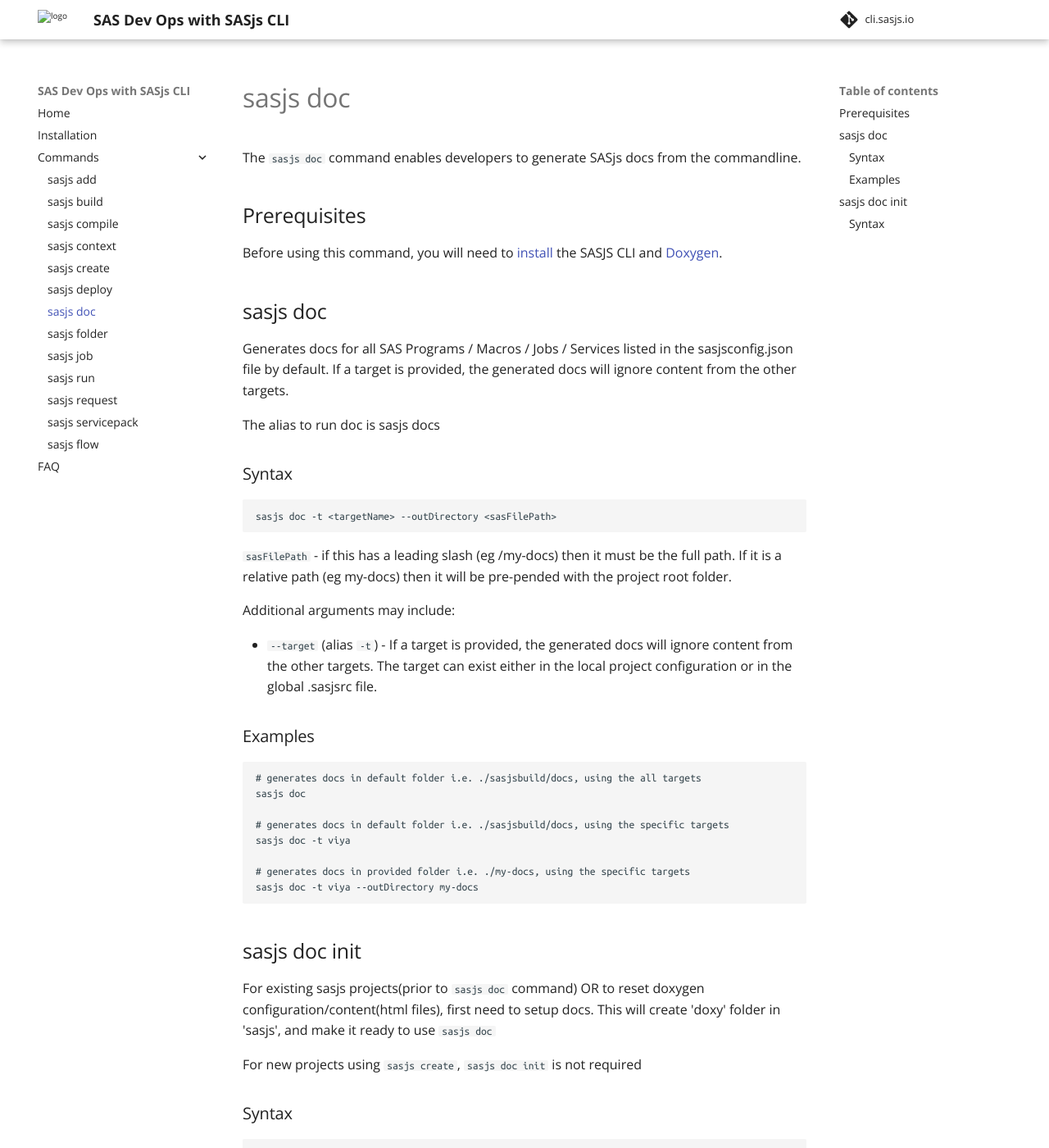
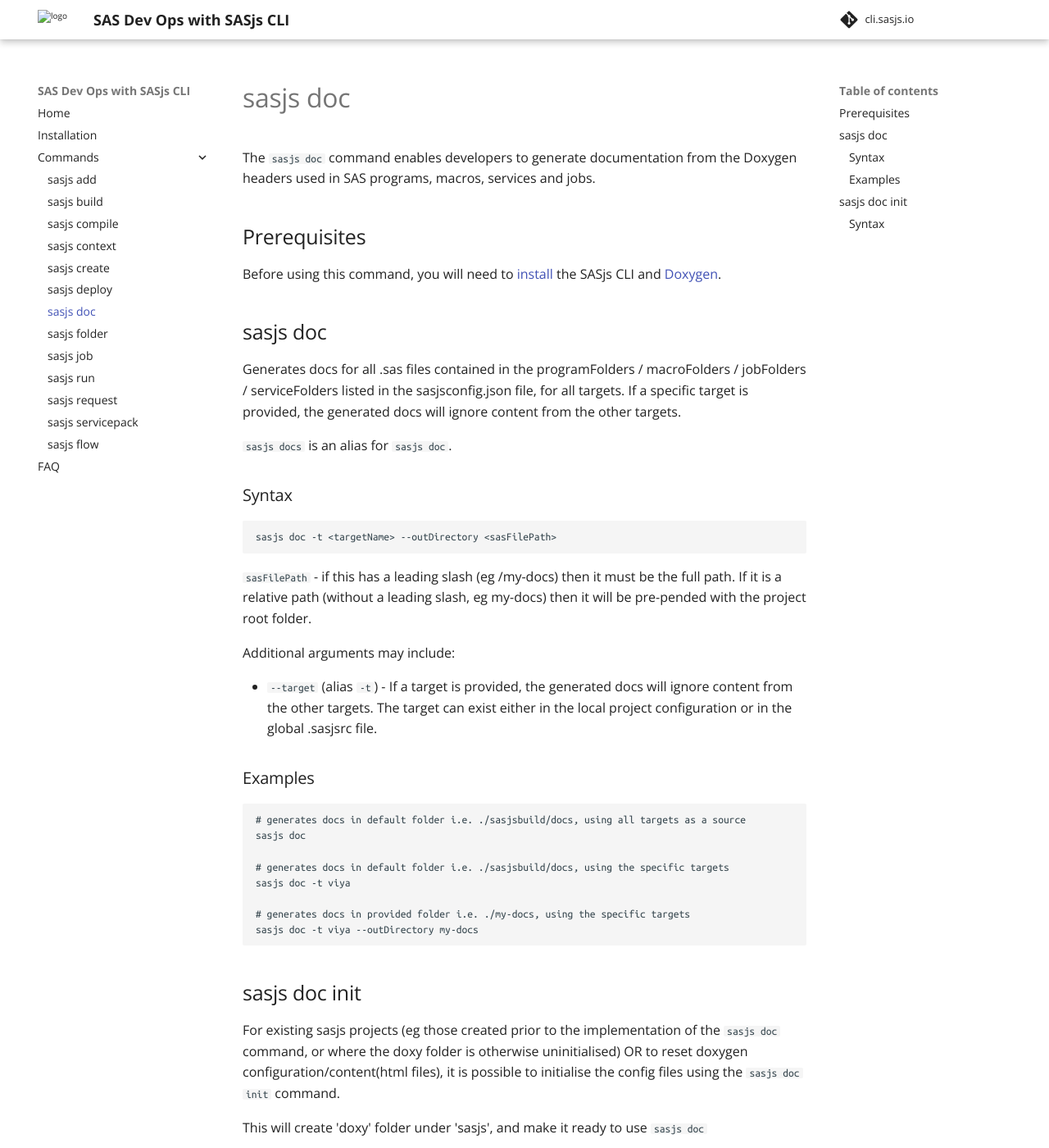
Before and after one commit to sasjs/cli.sasjs.io, an MkDocs documentation site: the page built from docs/doc.md, in a window 1280 px wide and 1400 px high. Shown: the whole window at 82% size. Built offline with MkDocs 1.6.1 and Material for MkDocs 9.7.7, drawn with Linux system fonts in a browser that asks for light colours; some of the changed text lies outside the part shown.

Commit message:
Update doc.md

````diff
--- a/docs/doc.md
+++ b/docs/doc.md
@@ -1,22 +1,22 @@
 ---
 layout: article
 title: Generate sasjs docs from the commandline
-description: The SASjs CLI allows you generate SASjs docs direclty from the command line using Doxygen
+description: Generate documentation for your SAS Data Science projects and SAS backend using the `sasjs doc` commmand and Doxygen
 ---
 
 # sasjs doc
 
-The `sasjs doc` command enables developers to generate SASjs docs from the commandline.
+The `sasjs doc` command enables developers to generate documentation from the Doxygen headers used in SAS programs, macros, services and jobs.
 
 ## Prerequisites
 
-Before using this command, you will need to [install](/installation) the SASJS CLI and [Doxygen](https://www.doxygen.nl/download.html#srcbin).
+Before using this command, you will need to [install](/installation) the SASjs CLI and [Doxygen](https://www.doxygen.nl/download.html#srcbin).
 
 ## sasjs doc
 
-Generates docs for all SAS Programs / Macros / Jobs / Services listed in the sasjsconfig.json file by default. If a target is provided, the generated docs will ignore content from the other targets.
+Generates docs for all .sas files contained in the programFolders / macroFolders / jobFolders / serviceFolders listed in the sasjsconfig.json file, for all targets. If a specific target is provided, the generated docs will ignore content from the other targets.
 
-The alias to run doc is sasjs docs
+`sasjs docs` is an alias for `sasjs doc`.
 
 ### Syntax
 
@@ -24,7 +24,7 @@
 sasjs doc -t <targetName> --outDirectory <sasFilePath>
 ```
 
-`sasFilePath` - if this has a leading slash (eg /my-docs) then it must be the full path. If it is a relative path (eg my-docs) then it will be pre-pended with the project root folder.
+`sasFilePath` - if this has a leading slash (eg /my-docs) then it must be the full path. If it is a relative path (without a leading slash, eg my-docs) then it will be pre-pended with the project root folder.
 
 Additional arguments may include:
 
@@ -34,7 +34,7 @@
 ### Examples
 
 ```
-# generates docs in default folder i.e. ./sasjsbuild/docs, using the all targets
+# generates docs in default folder i.e. ./sasjsbuild/docs, using all targets as a source
 sasjs doc
 
 # generates docs in default folder i.e. ./sasjsbuild/docs, using the specific targets
@@ -46,10 +46,11 @@
 
 ## sasjs doc init
 
-For existing sasjs projects(prior to `sasjs doc` command) OR to reset doxygen configuration/content(html files), first need to setup docs.
-This will create 'doxy' folder in 'sasjs', and make it ready to use `sasjs doc`
+For existing sasjs projects (eg those created prior to the implementation of the `sasjs doc` command, or where the doxy folder is otherwise uninitialised) OR to reset doxygen configuration/content(html files), it is possible to initialise the config files using the `sasjs doc init` command.
 
-For new projects using `sasjs create`, `sasjs doc init` is not required
+This will create 'doxy' folder under 'sasjs', and make it ready to use `sasjs doc`
+
+For new projects using `sasjs create`, `sasjs doc init` is not required (the doxy folder and requisite files are created automatically)
 
 ### Syntax
 
````
